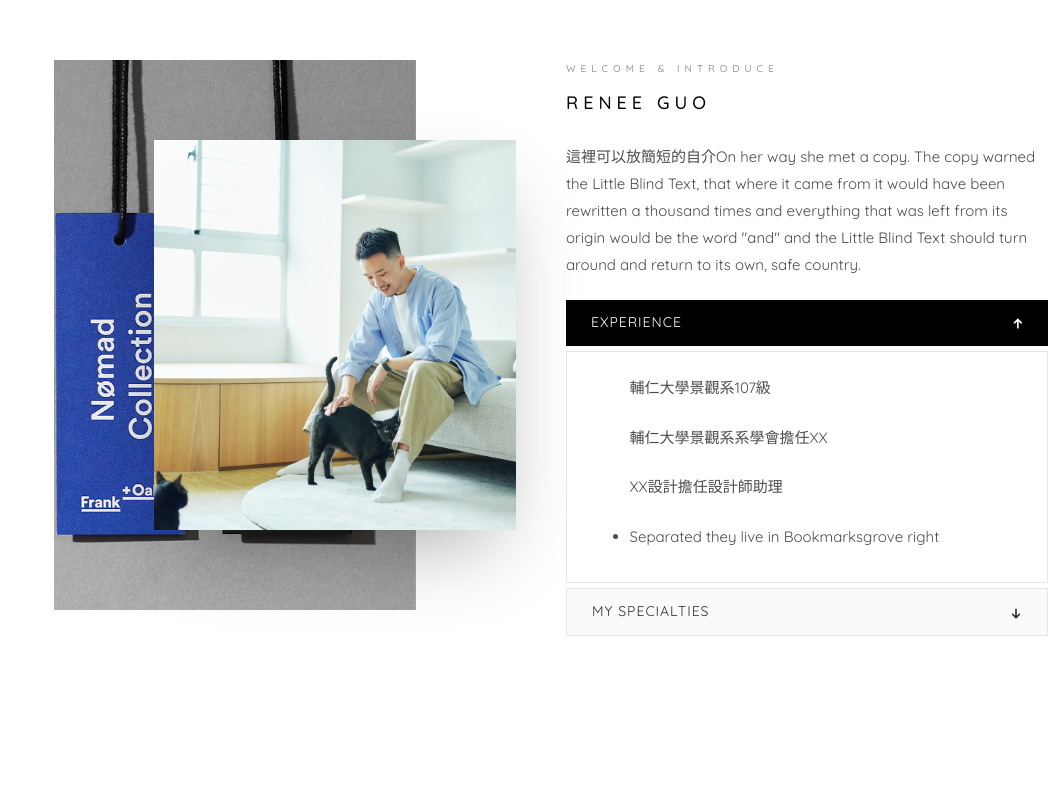
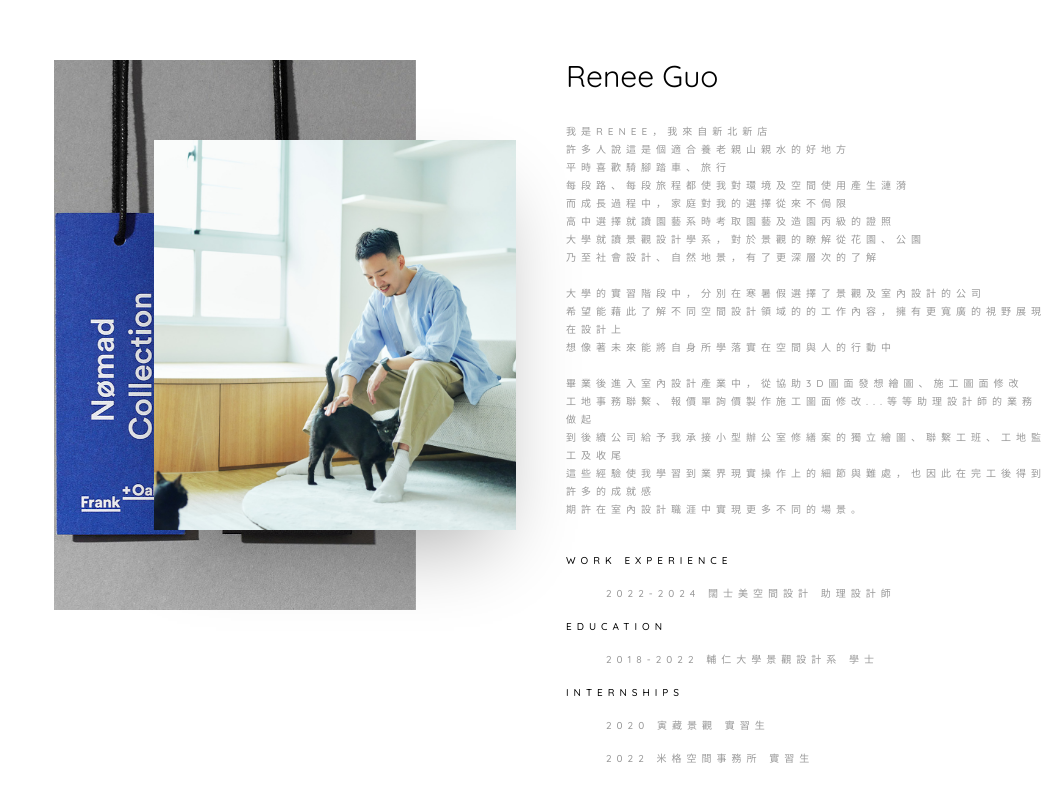
Before and after one commit to johntseng66/Renee-s-Portfolio, a plain HTML site: page about.html in a window 1280 px wide. Shown: the full height of the page, 217-1280 px from the left. Drawn offline with Linux system fonts and the light colour scheme; files whose address does not match are found by name.

Commit message:
更改自介

```diff
--- a/about.html
+++ b/about.html
@@ -87,66 +87,48 @@
 						</div>
 						<div class="col-md-6 animate-box" data-animate-effect="fadeInLeft">
 							<div class="about-desc">
-								<span class="heading-meta">Welcome &amp; Introduce</span>
-								<h3>Renee Guo</h3>
-								<p>這裡可以放簡短的自介On her way she met a copy. The copy warned the Little Blind Text, that where it came from it would have been rewritten a thousand times and everything that was left from its origin would be the word "and" and the Little Blind Text should turn around and return to its own, safe country.</p>
+
+								<h2>Renee Guo</h2>
+								<p class="heading-meta" style="color: #999999;">
+									我是Renee，我來自新北新店<br>
+									許多人說這是個適合養老親山親水的好地方<br>
+									平時喜歡騎腳踏車、旅行<br>
+									每段路、每段旅程都使我對環境及空間使用產生漣漪<br>
+									而成長過程中，家庭對我的選擇從來不侷限<br>
+									高中選擇就讀園藝系時考取園藝及造園丙級的證照<br>
+									大學就讀景觀設計學系，對於景觀的瞭解從花園、公園<br>
+									乃至社會設計、自然地景，有了更深層次的了解<br>
+									<br>
+									大學的實習階段中，分別在寒暑假選擇了景觀及室內設計的公司<br>
+									希望能藉此了解不同空間設計領域的的工作內容，擁有更寬廣的視野展現在設計上<br>
+									想像著未來能將自身所學落實在空間與人的行動中<br>
+									<br>
+									畢業後進入室內設計產業中，從協助3d圖面發想繪圖、施工圖面修改<br>
+									工地事務聯繫、報價單詢價製作施工圖面修改...等等助理設計師的業務做起<br>
+									到後續公司給予我承接小型辦公室修繕案的獨立繪圖、聯繫工班、工地監工及收尾<br>
+									這些經驗使我學習到業界現實操作上的細節與難處，也因此在完工後得到許多的成就感<br>
+									期許在室內設計職涯中實現更多不同的場景。
+									<br>
+									<br>
+								</p>
+
+								<span class="heading-meta" style="color: black;">Work Experience</span>
+								<ul>
+									<p class="heading-meta">2022-2024 闊士美空間設計 助理設計師</p>
+								</ul>
+
+								<span class="heading-meta" style="color: black;">Education</span>
+								<ul>
+									<p class="heading-meta">2018-2022  輔仁大學景觀設計系 學士</p>
+								</ul>
+
+								<span class="heading-meta" style="color: black;">Internships</span>
+								<ul>
+									<p class="heading-meta">2020  寅藏景觀 實習生</p>
+									<p class="heading-meta">2022  米格空間事務所 實習生</p>
+								</ul>
 							</div>
-							<div class="fancy-collapse-panel">
-								<div class="panel-group" id="accordion" role="tablist" aria-multiselectable="true">
-									<!-- <div class="panel panel-default">
-									    <div class="panel-heading" role="tab" id="headingOne">
-									        <h4 class="panel-title">
-									            <a data-toggle="collapse" data-parent="#accordion" href="#collapseOne" aria-expanded="true" aria-controls="collapseOne">Why choose me?
-									            </a>
-									        </h4>
-									    </div>
-									    <div id="collapseOne" class="panel-collapse collapse in" role="tabpanel" aria-labelledby="headingOne">
-									         <div class="panel-body">
-									            <div class="row">
-										      		<div class="col-md-6">
-										      			<p>Far far away, behind the word mountains, far from the countries Vokalia and Consonantia, there live the blind texts. </p>
-										      		</div>
-										      		<div class="col-md-6">
-										      			<p>Separated they live in Bookmarksgrove right at the coast of the Semantics, a large language ocean.</p>
-										      		</div>
-										      	</div>
-									         </div>
-									    </div>
-									</div> -->
-									<div class="panel panel-default">
-									    <div class="panel-heading" role="tab" id="headingTwo">
-									        <h4 class="panel-title">
-									            <a data-toggle="collapse" data-parent="#accordion" href="#collapseTwo" aria-expanded="false" aria-controls="collapseTwo">Experience
-									            </a>
-									        </h4>
-									    </div>
-									    <div id="collapseTwo" class="panel-collapse collapse in" role="tabpanel" aria-labelledby="headingTwo">
-									        <div class="panel-body">
-									            <!-- <p>Far far away, behind the word <strong>mountains</strong>, far from the countries Vokalia and Consonantia, there live the blind texts. Separated they live in Bookmarksgrove right at the coast of the Semantics, a large language ocean.</p> -->
-													<ul>
-														<p>輔仁大學景觀系107級</p>
-														<p>輔仁大學景觀系系學會擔任XX</p>
-														<p>XX設計擔任設計師助理</p>
-														<li>Separated they live in Bookmarksgrove right</li>
-													</ul>
-									        </div>
-									    </div>
-									</div>
-									<div class="panel panel-default">
-									    <div class="panel-heading" role="tab" id="headingThree">
-									        <h4 class="panel-title">
-									            <a class="collapsed" data-toggle="collapse" data-parent="#accordion" href="#collapseThree" aria-expanded="false" aria-controls="collapseThree">My Specialties
-									            </a>
-									        </h4>
-									    </div>
-									    <div id="collapseThree" class="panel-collapse collapse" role="tabpanel" aria-labelledby="headingThree">
-									        <div class="panel-body">
-									            <p>Far far away, behind the word <strong>mountains</strong>, far from the countries Vokalia and Consonantia, there live the blind texts. Separated they live in Bookmarksgrove right at the coast of the Semantics, a large language ocean.</p>
-									        </div>
-									    </div>
-									</div>
-								</div>
-							</div>
+
 						</div>
 					</div>
 				</div>
@@ -173,6 +155,8 @@
 		</div>
 	</div>
 
+
+
 	<!-- jQuery -->
 	<script src="js/jquery.min.js"></script>
 	<!-- jQuery Easing -->
```
Also changed, not shown: work.html (+2 -2 lines), works/work-single.html (+11 -9 lines), images/work-1/banner-3.jpg (deleted), 1 other file.
